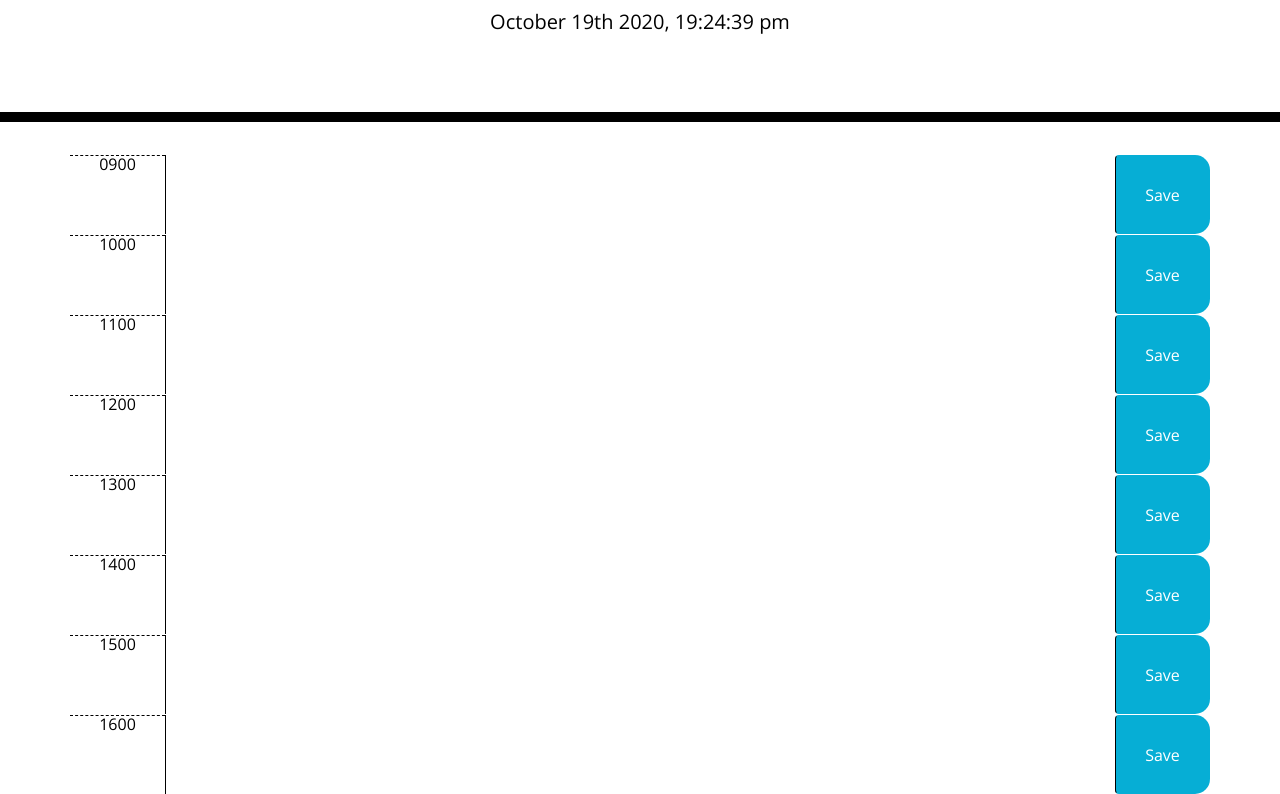
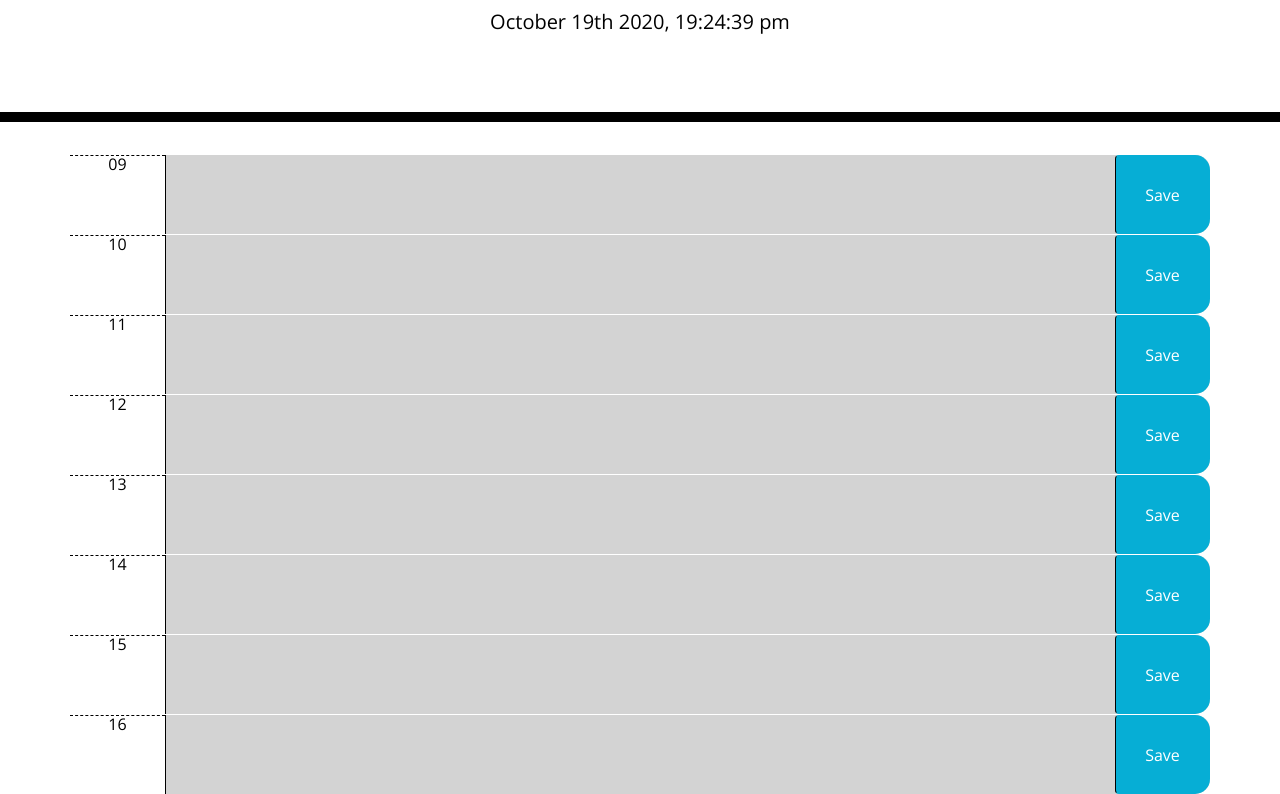
Before and after one commit to cornelli85/DayPlanner, a plain HTML site: page index.html in a window 1280 px wide. Shown: the part 182-976 px from the top of the page. Drawn offline with nearby package versions, Linux system fonts and the light colour scheme.

Commit message:
added more functions to differentiate time block

```diff
--- a/index.html
+++ b/index.html
@@ -23,7 +23,7 @@
 
     <!-- We create hour-1 timeblock here -->
     <div id="hour-1" class="row time-block">
-      <div class="col-md-1 hour">0900
+      <div class="col-md-1 hour">09
       </div>
       <textarea class="col-md-10 description"></textarea>
       <button class="btn saveBtn col-md-1">Save</button>
@@ -31,7 +31,7 @@
 
     <!-- We create hour-2 timeblock here -->
     <div id="hour-2" class="row time-block">
-      <div class="col-md-1 hour">1000
+      <div class="col-md-1 hour">10
       </div>
       <textarea class="col-md-10 description"></textarea>
       <button class="btn saveBtn col-md-1">Save</button>
@@ -39,7 +39,7 @@
 
     <!-- We create hour-3 timeblock here -->
     <div id="hour-3" class="row time-block">
-      <div class="col-md-1 hour">1100
+      <div class="col-md-1 hour">11
       </div>
       <textarea class="col-md-10 description"></textarea>
       <button class="btn saveBtn col-md-1">Save</button>
@@ -47,7 +47,7 @@
 
     <!-- We create hour-4 timeblock here -->
     <div id="hour-4" class="row time-block">
-      <div class="col-md-1 hour">1200
+      <div class="col-md-1 hour">12
       </div>
       <textarea class="col-md-10 description"></textarea>
       <button class="btn saveBtn col-md-1">Save</button>
@@ -55,7 +55,7 @@
 
     <!-- We create hour-5 timeblock here -->
     <div id="hour-5" class="row time-block">
-      <div class="col-md-1 hour">1300
+      <div class="col-md-1 hour">13
       </div>
       <textarea class="col-md-10 description"></textarea>
       <button class="btn saveBtn col-md-1">Save</button>
@@ -63,7 +63,7 @@
 
     <!-- We create hour-6 timeblock here -->
     <div id="hour-6" class="row time-block">
-      <div class="col-md-1 hour">1400
+      <div class="col-md-1 hour">14
       </div>
       <textarea class="col-md-10 description"></textarea>
       <button class="btn saveBtn col-md-1">Save</button>
@@ -71,7 +71,7 @@
 
     <!-- We create hour-7 timeblock here -->
     <div id="hour-7" class="row time-block">
-      <div class="col-md-1 hour">1500
+      <div class="col-md-1 hour">15
       </div>
       <textarea class="col-md-10 description"></textarea>
       <button class="btn saveBtn col-md-1">Save</button>
@@ -79,7 +79,7 @@
 
     <!-- We create hour-8 timeblock here -->
     <div id="hour-8" class="row time-block">
-      <div class="col-md-1 hour">1600
+      <div class="col-md-1 hour">16
       </div>
       <textarea class="col-md-10 description"></textarea>
       <button class="btn saveBtn col-md-1">Save</button>
--- a/script.js
+++ b/script.js
@@ -1,18 +1,39 @@
-$(document).ready(function() {
+$(document).ready(function () {
 
     // We write code here to display the current date and time to the element with id #current day
     $("#currentDay").text(moment().format('MMMM Do YYYY, HH:mm:ss a'));
 
+    function compareHours() {
 
-    //We create a variable to store the current hour of the day.
-    var currentHour = moment().format('MMMM Do YYYY, HH:mm:ss a');
+
+        //We create a variable to store the current hour of the day.
+        var currentHour = parseInt(moment().format('H'));
 
 
 
-    $(".row").each(function() {
+        $(".row").each(function () {
 
-        var hourRow = $(this).child(".hour").text()
-    })
+            var hourRow = parseInt($(this).children(".hour").text());
+
+
+
+            if (hourRow < currentHour) {
+                $(this).addClass("past");
+            }
+
+            else if (hourRow === currentHour) {
+                $(this).addClass("present");
+            }
+
+            else {
+                $(this).addClass("future");
+            }
+
+        });
+
+    }
+
+    compareHours ();
 
 
 
```
